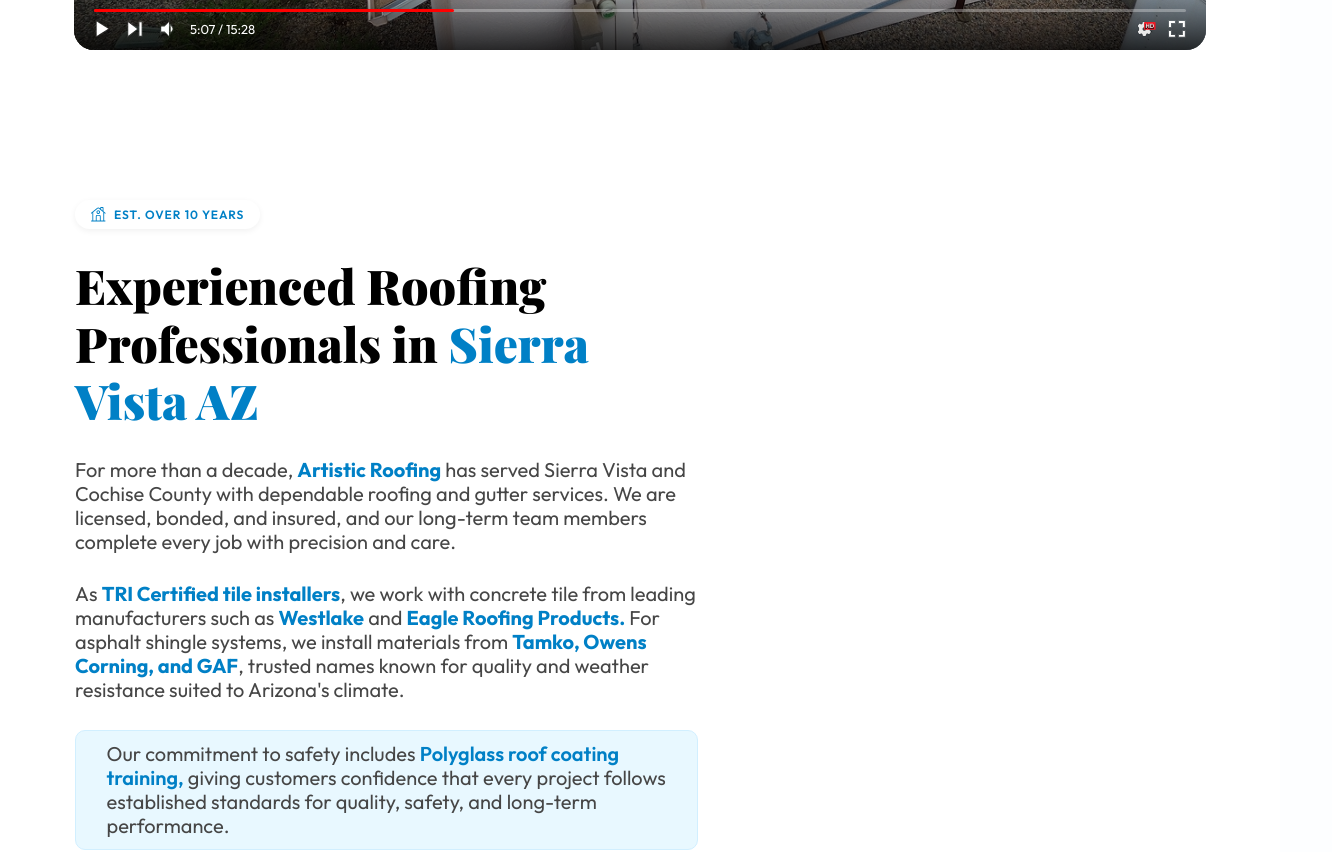
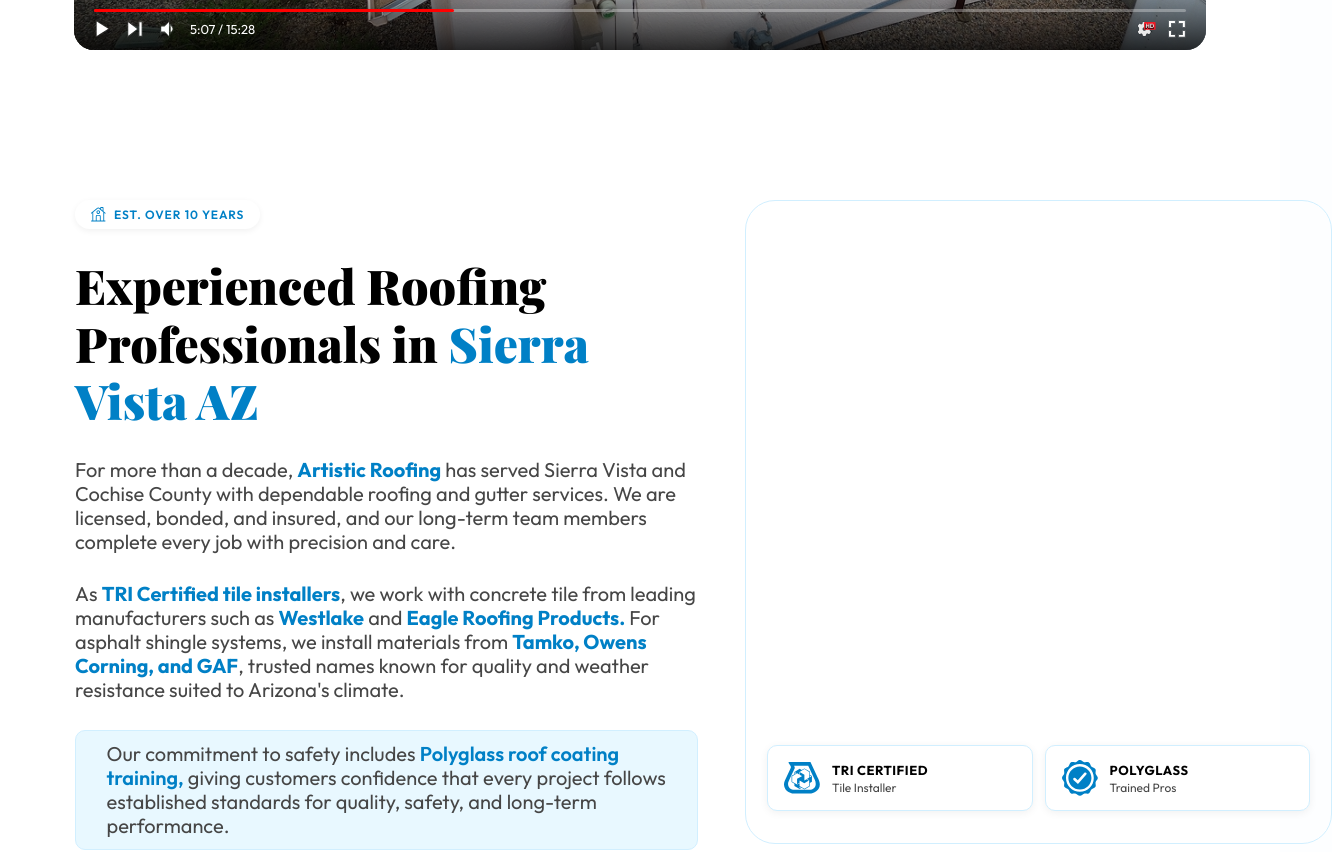
Before and after one commit to ateeq-brandiron/artistic-roofing, a React (Create React App) app: page / in a window 1280 px wide. Shown: the part 1540-2392 px from the top of the page, 1332 px wide, since content can reach past the window. Built offline with nearby package versions, Linux system fonts and the light colour scheme; a web font is replaced by a local one.

Commit message:
Fix About layout: remove flexWrap so right card stays on same row
Co-Authored-By: Claude Sonnet 4.6 <noreply@anthropic.com>
Claude-Session: https://claude.ai/code/session_01AzAyDYa212PY6roh7PqBcG

```diff
--- a/src/components/About.jsx
+++ b/src/components/About.jsx
@@ -8,7 +8,6 @@ export default function About() {
       alignItems: 'flex-start',
       justifyContent: 'space-between',
       gap: 48,
-      flexWrap: 'wrap',
       boxSizing: 'border-box',
     }}>
 
```
